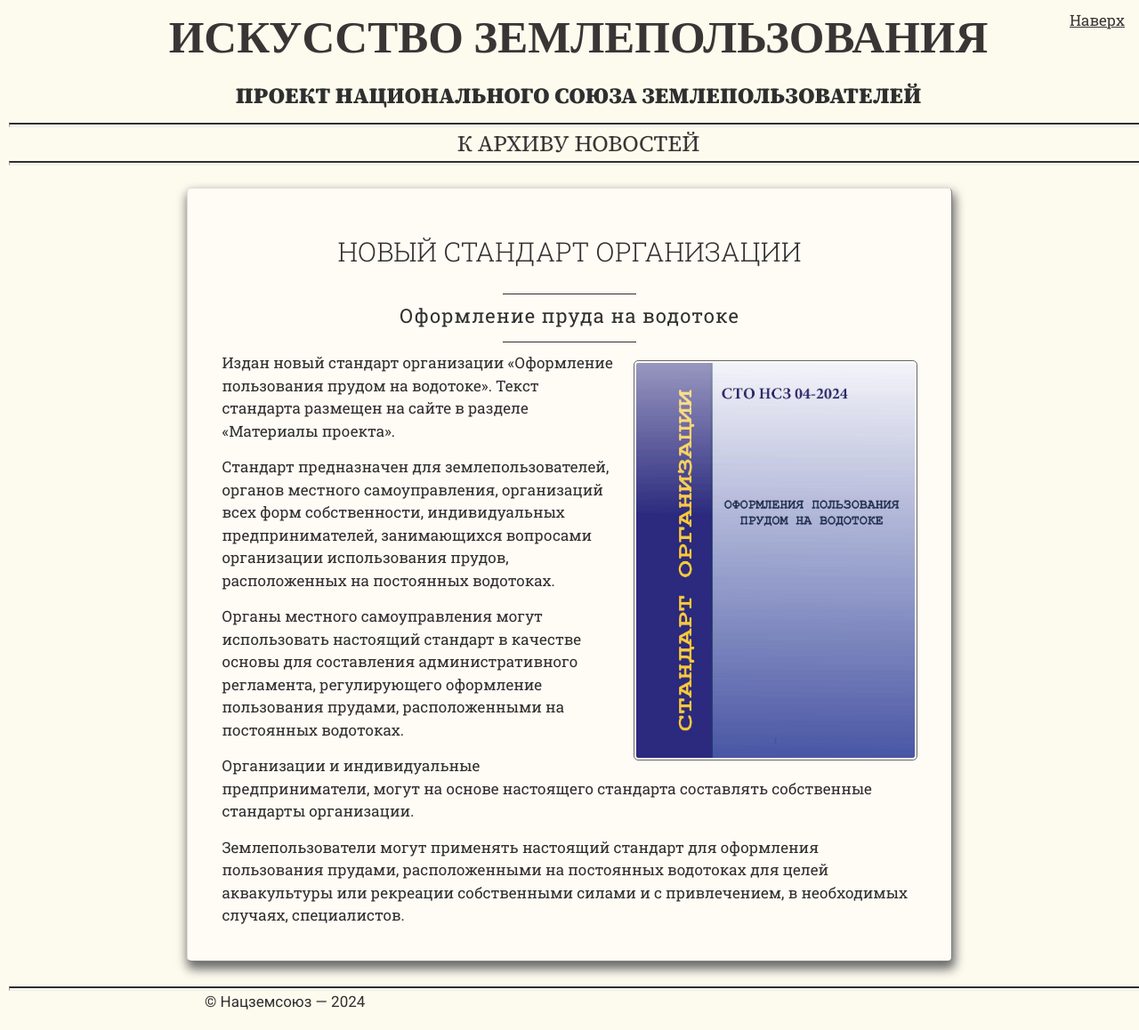
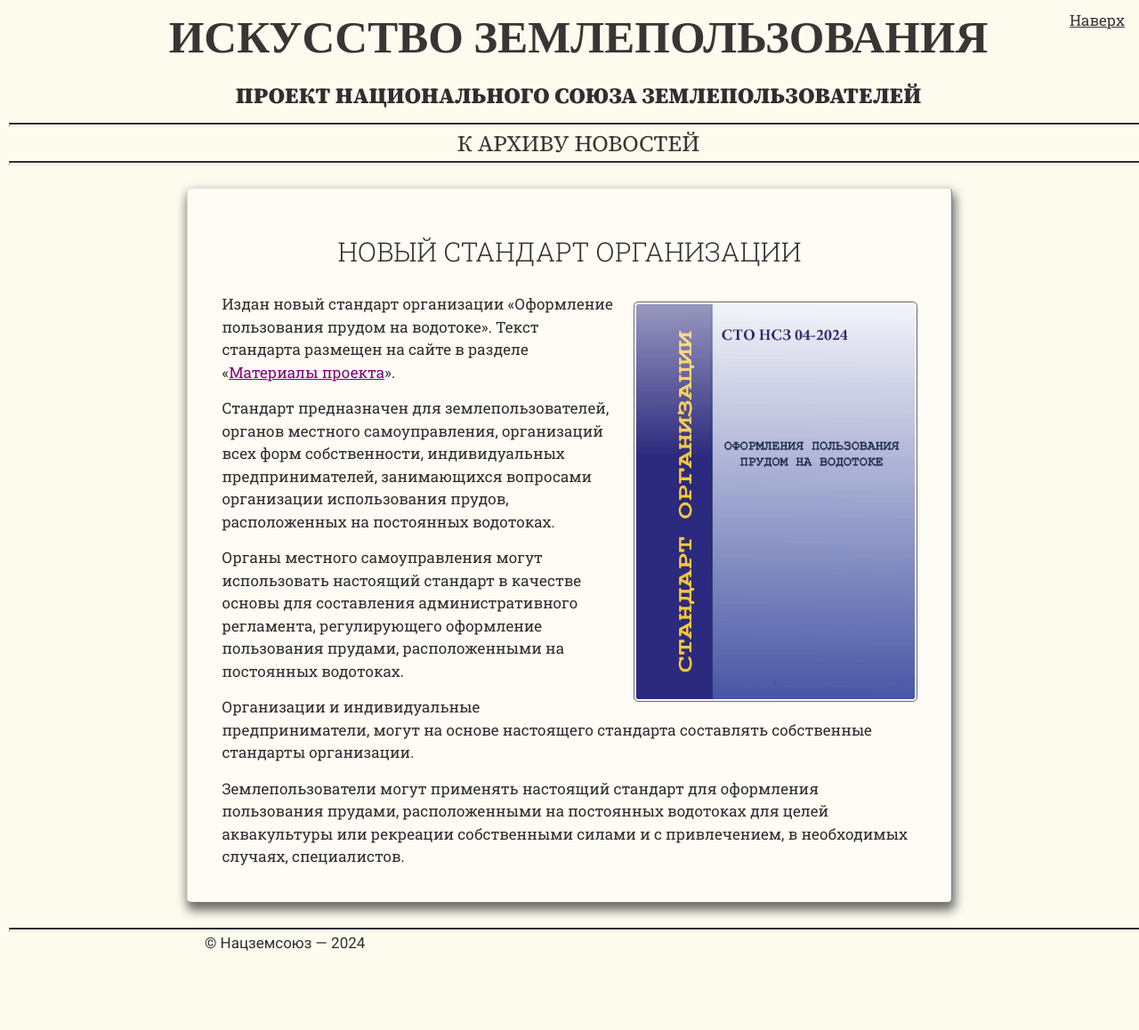
Before and after one commit to SergSi/land-use-art, a Jekyll site: the page built from _posts/2024-12-10-prud.md, in a window 1280 px wide and 1158 px high. Shown: the whole window at 89% size. Built offline with Jekyll 4.4.1, drawn with Linux system fonts in a browser that asks for light colours; some web fonts are replaced.

Commit message:
Update 2024-12-10-prud.md

```diff
--- a/_posts/2024-12-10-prud.md
+++ b/_posts/2024-12-10-prud.md
@@ -1,12 +1,11 @@
 ---
 title: Новый стандарт организации
-subtitle: Оформление пруда на водотоке
 image_url: Standart-04-24_00001.jpg
 align: right
 class: news
 ---
 
-Издан новый стандарт организации «Оформление пользования прудом на водотоке». Текст стандарта размещен на сайте в разделе «Материалы проекта».
+Издан новый стандарт организации «Оформление пользования прудом на водотоке». Текст стандарта размещен на сайте в разделе «[Материалы проекта](https://kadinfo.ru/materials/)».
 
 Стандарт предназначен для землепользователей, органов местного самоуправления, организаций всех форм собственности, индивидуальных предпринимателей, занимающихся вопросами организации использования прудов, расположенных на постоянных водотоках.
 
```
